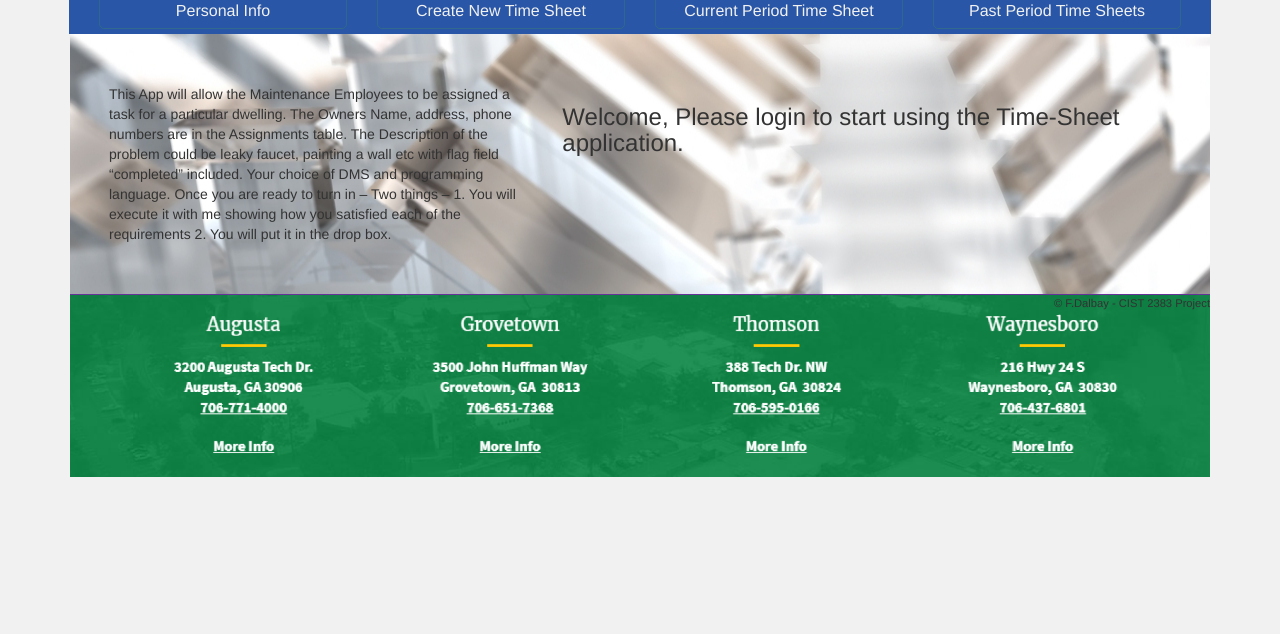
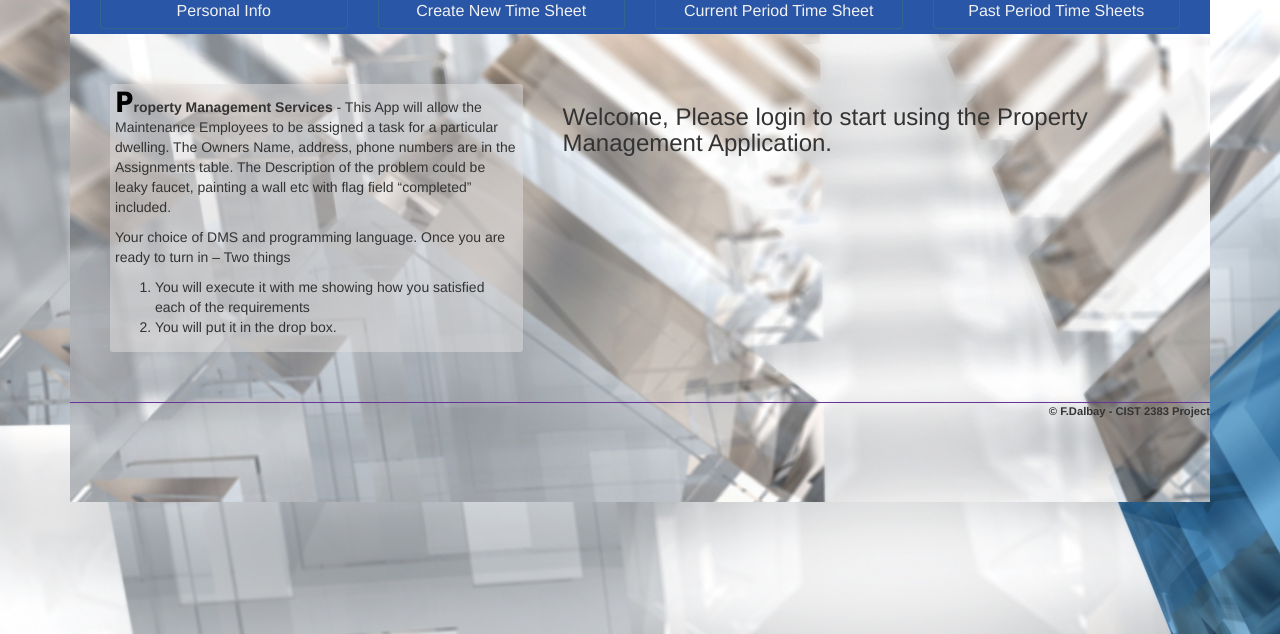
Before and after one commit to dalbay/Property_Management_Problem, a plain HTML site: page index.html in a window 1280 px wide. Shown: the part 166-800 px from the top of the page. Drawn offline with Linux system fonts and the light colour scheme.

Commit message:
opening page update

```diff
--- a/Content/site.css
+++ b/Content/site.css
@@ -1,6 +1,7 @@
 body {
   background-color: #f1f1f1;
   min-width: 450px;
+  background-image: url(/Images/64683_122201413756PM82846.jpg);
 }
 header {
   text-align: center;
@@ -14,6 +15,8 @@ header div#logo > img {
 
 header h1 {
   color: rgb(41, 86, 166);
+  text-shadow: -1px -1px 0 #000, 1px -1px 0 #000, -1px 1px 0 #000,
+    1px 1px 0 #000;
 }
 
 header div input {
@@ -22,7 +25,7 @@ header div input {
   width: 70px;
   background-color: rgb(41, 86, 166);
   border-color: #f1f1f1;
-  border-radius: 5px;
+  border-radius: 3px;
   border-width: 1px;
   box-shadow: 2px 2px #cccccc;
   margin: 1px;
@@ -33,7 +36,7 @@ header div input:hover {
   width: 70px;
   background-color: rgb(36, 170, 225);
   border-color: rgb(17, 11, 11);
-  border-radius: 5px;
+  border-radius: 3px;
   border-width: 1px;
   box-shadow: 2px 2px #cccccc;
   margin: 1px;
@@ -49,7 +52,7 @@ nav {
 nav span {
   display: block;
   border: 1px solid rgb(58, 134, 104, 0.4);
-  border-radius: 5px;
+  border-radius: 3px;
   padding: 5px 0px;
   margin: 5px 0px;
   color: #f1f1f1;
@@ -59,7 +62,7 @@ nav span:hover {
   background-color: rgb(36, 170, 225);
   padding: 5px 0px;
   margin: 5px 0px;
-  border-radius: 5px;
+  border-radius: 3px;
   border-width: 1px;
   color: #f1f1f1;
 }
@@ -67,10 +70,30 @@ nav a:hover {
   text-decoration: none;
 }
 
-.imgAmblem > p {
+article div {
+  display: block;
+  position: relative;
   max-width: 100%;
   height: auto;
   margin: 50px 10px;
+  background-color: rgba(225, 224, 223, 0.5);
+  border-radius: 3px;
+  border-width: 1px;
+  padding: 5px;
+}
+
+article p#introPara::first-letter {
+  text-transform: uppercase;
+  font-size: 2em;
+  font-weight: bold;
+  font-family: Tahoma, Geneva, Verdana, sans-serif;
+
+  line-height: 1;
+  color: black;
+}
+
+article p span {
+  font-weight: bold;
 }
 
 h3 {
@@ -78,9 +101,26 @@ h3 {
 }
 
 main {
-  background-color: #dadada;
-  background-image: url(/Images/64683_122201413756PM82846.jpg);
+  display: block;
+  position: relative;
 }
+main .row {
+  margin-right: 0px;
+  margin-left: 0px;
+}
+
+main::after {
+  content: "";
+  background: url(/Images/64683_122201413756PM82846.jpg);
+  opacity: 0.9;
+  top: 0;
+  left: 0;
+  bottom: 0;
+  right: 0;
+  position: absolute;
+  z-index: -1;
+}
+*/
 
 /* Bootstrap styles */
 .container main {
@@ -101,14 +141,13 @@ label {
 /* Other styles */
 footer {
   border-top: 1px solid rebeccapurple;
-  background-image: url(../Images/atcFooter.png);
   background-size: contain;
-  background-repeat: no-repeat;
-  height: 200px;
+  height: 100px;
 }
 footer p {
   font-size: 80%;
   text-align: right;
+  font-weight: bold;
 }
 .bedtype label {
   /* Used to correct Bootstrap RadioButton server control style issue*/
--- a/index.html
+++ b/index.html
@@ -49,27 +49,46 @@
         </div>
         <div class="row">
           <div class="col-sm-12">
-            <div class="col-sm-5 imgAmblem">
-              <p>
-                This App will allow the Maintenance Employees to be assigned a
-                task for a particular dwelling. The Owners Name, address, phone
-                numbers are in the Assignments table. The Description of the
-                problem could be leaky faucet, painting a wall etc with flag
-                field “completed” included. Your choice of DMS and programming
-                language. Once you are ready to turn in – Two things – 1. You
-                will execute it with me showing how you satisfied each of the
-                requirements 2. You will put it in the drop box.
-              </p>
-            </div>
-
+            <article class="col-sm-5">
+              <div>
+                <p id="introPara">
+                  <span>Property Management Services</span> - This App will
+                  allow the Maintenance Employees to be assigned a task for a
+                  particular dwelling. The Owners Name, address, phone numbers
+                  are in the Assignments table. The Description of the problem
+                  could be leaky faucet, painting a wall etc with flag field
+                  “completed” included.
+                </p>
+                <p>
+                  Your choice of DMS and programming language. Once you are
+                  ready to turn in – Two things
+                </p>
+                <ol>
+                  <li>
+                    You will execute it with me showing how you satisfied each
+                    of the requirements
+                  </li>
+                  <li>You will put it in the drop box.</li>
+                </ol>
+              </div>
+            </article>
             <div class="col-sm-7">
               <h3>
-                Welcome, Please login to start using the Time-Sheet application.
+                Welcome, Please login to start using the Property Management
+                Application.
               </h3>
             </div>
           </div>
         </div>
+        <footer>
+          <p>
+            &copy;
+            <!-- label (lblyear)-->
+            F.Dalbay - CIST 2383 Project
+          </p>
+        </footer>
       </main>
+
       <!-- ------------ The Login Modal ----------------- -->
       <div id="loginModal" class="modal">
         <!-- Modal content -->
@@ -171,13 +190,6 @@
       </div>
       <!--link to an external javascript file-->
       <script src="./Scripts/app.js"></script>
-      <footer>
-        <p>
-          &copy;
-          <!-- label (lblyear)-->
-          F.Dalbay - CIST 2383 Project
-        </p>
-      </footer>
     </div>
   </body>
 </html>
```
Also changed, not shown: Images/sea.jpg (added).
